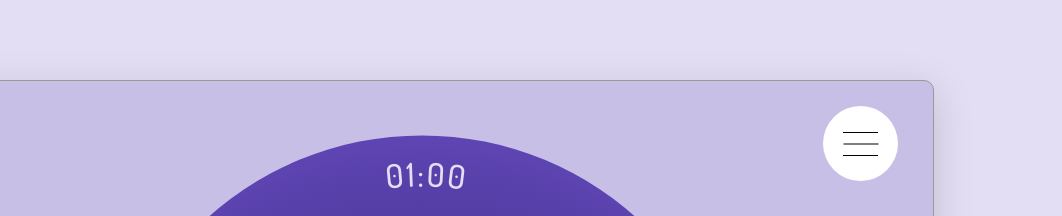
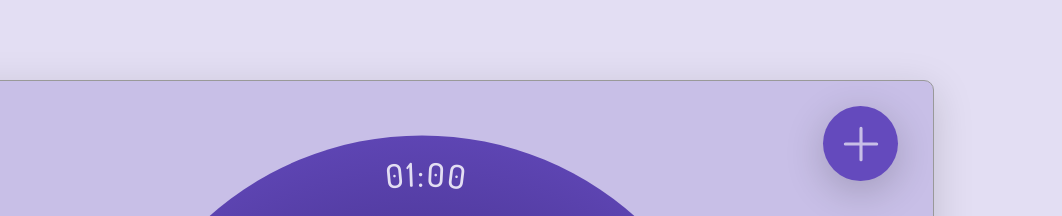
Before and after one commit to ntamasa/clocker, a website: page index.html in a window 1280 px wide. Shown: the top 216 px of the page, 218-1280 px from the left. Drawn offline with Linux system fonts and the light colour scheme.

Commit message:
remake form button and animations

```diff
--- a/index.html
+++ b/index.html
@@ -284,8 +284,42 @@
       <div class="form">
         <input type="checkbox" class="form__checkbox" id="btn__toggle" />
         <label for="btn__toggle" class="form__btn">
-          <span class="form__icon">&nbsp;</span>
+          <span class="form__icon">
+            <svg
+              xmlns="http://www.w3.org/2000/svg"
+              fill="none"
+              viewBox="0 0 24 24"
+              stroke-width="1.5"
+              stroke="currentColor"
+              class="form__icon--add"
+            >
+              <path
+                stroke-linecap="round"
+                stroke-linejoin="round"
+                d="M12 4.5v15m7.5-7.5h-15"
+              />
+            </svg>
+          </span>
+
+          <span class="form__icon">
+            <svg
+              xmlns="http://www.w3.org/2000/svg"
+              fill="none"
+              viewBox="0 0 24 24"
+              stroke-width="1.5"
+              stroke="currentColor"
+              class="form__icon--close"
+            >
+              <path
+                stroke-linecap="round"
+                stroke-linejoin="round"
+                d="M4.5 12.75l6 6 9-13.5"
+              />
+            </svg>
+          </span>
         </label>
+
+        <div class="form__background">&nbsp;</div>
 
         <form action="#" class="form__box">&nbsp;</form>
       </div>
--- a/sass/components/_form.scss
+++ b/sass/components/_form.scss
@@ -15,7 +15,7 @@
     right: 3.5rem;
 
     // Background and rounding of the box
-    background-color: $white;
+    background-color: $color-primary;
     border-radius: 50%;
 
     // Button cursor
@@ -23,70 +23,69 @@
 
     // Making it on top of everything but not its elements
     z-index: 9998;
+
+    // Shadows
+    box-shadow: 0 1rem 4rem rgba($black, 0.2);
   }
 
   &__icon {
-    &,
-    &::before,
-    &::after {
-      // Dimensions of the 3 lines
-      content: "";
-      width: 3.5rem;
-      height: 1px;
-      display: block;
+    // Animation
+    transition: all 0.2s;
 
-      background-color: $black;
-
-      // Centering all lines
+    &--add,
+    &--close {
+      // Centering icons
       position: absolute;
       top: 50%;
       left: 50%;
       transform: translate(-50%, -50%);
-
-      // Animation
-      transition: all 0.2s;
-
-      // Making it on top of everything
-      z-index: 9999;
     }
 
-    &::before {
-      // Positioning first line
-      top: -1.1rem;
+    &--add {
+      // General styling
+      color: $color-primary-light-1;
+      height: 5rem;
+      width: 5rem;
+
+      // Visibility
+      opacity: 1;
+      visibility: visible;
     }
 
-    &::after {
-      // Positioning last line
-      top: 1.2rem;
+    &--close {
+      // General styling
+      color: $color-primary-light-1;
+      height: 5rem;
+      width: 5rem;
+
+      // Visibility
+      opacity: 0;
+      visibility: hidden;
     }
   }
 
-  &__btn:hover &__icon::before {
-    // On hover hamburger menu gap expands
-    top: -1.3rem;
+  &__background {
+    // Little bit smaller than button on top
+    height: 6.5rem;
+    width: 6.5rem;
+
+    // Position under button
+    position: absolute;
+    top: 3rem;
+    right: 4rem;
+
+    // Making it a circle with gradient background
+    background-image: radial-gradient($color-primary, $color-primary-dark-2);
+    border-radius: 50%;
+
+    // Placing it on top of website content
+    z-index: 9997;
+
+    // Animation
+    transition: transform 0.8s cubic-bezier(0.86, 0, 0.07, 1);
   }
 
-  &__btn:hover &__icon::after {
-    // On hover hamburger menu gap expands
-    top: 1.4rem;
-  }
-
-  &__checkbox:checked + &__btn &__icon {
-    // Hide middle line if clicked
-    background-color: transparent;
-  }
-
-  &__checkbox:checked + &__btn &__icon::before {
-    // Rotate first line to make an X shape
-    top: 0;
-    left: 0;
-    transform: rotate(135deg);
-  }
-
-  &__checkbox:checked + &__btn &__icon::after {
-    // Rotate last line to make an X shape
-    top: 0;
-    left: 0;
-    transform: rotate(-135deg);
+  &__checkbox:checked ~ &__background {
+    transform: scale(80);
   }
 }
```
Also changed, not shown: css/style.css.
